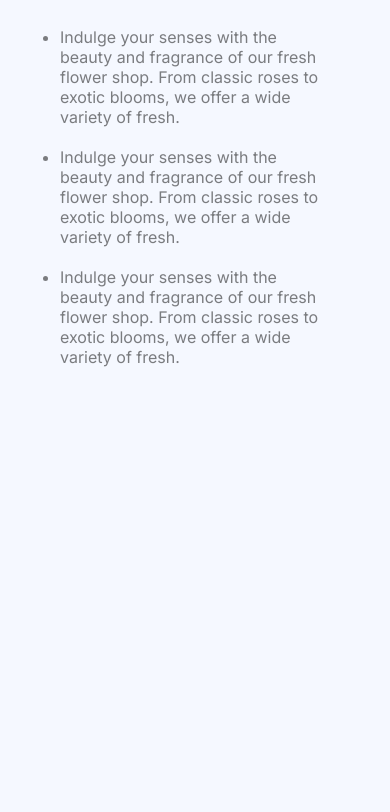
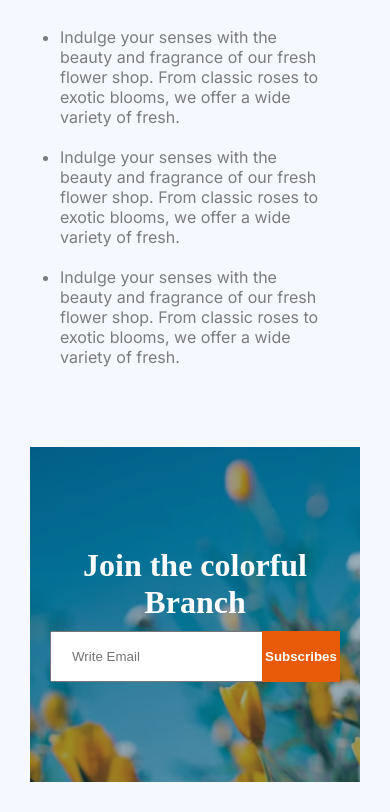
Before and after one commit to Khandaker-Sojol/Faugei_Flowers, a plain HTML site: page index.html in a window 390 px wide. Shown: the part 2766-3578 px from the top of the page. Before the commit the page ends 3213 px from the top, so only its background shows below. Drawn offline with Linux system fonts and the light colour scheme.

Commit message:
Colorful Branch Done

```diff
--- a/Styles/style.css
+++ b/Styles/style.css
@@ -157,6 +157,44 @@ header nav {
   width: 30%;
 }
 
+/* Colorful Brach styles */
+.colorful-branch {
+  background-image: url("../images/news-letter-bg.png");
+  background-repeat: no-repeat;
+  background-size: cover;
+  display: flex;
+  align-items: center;
+  justify-content: center;
+}
+
+.branch-info {
+  padding: 15rem 0;
+  width: 50%;
+}
+
+.branch-info h1 {
+  color: rgb(255, 255, 255);
+  font-family: "Noto Serif, serif";
+  font-size: 3.1rem;
+  font-weight: 700;
+  margin-bottom: 10px;
+  width: 100%;
+  text-align: center;
+}
+#input-parents {
+  display: flex;
+}
+.branch-info input {
+  padding: 16px 20px;
+  width: 80%;
+}
+.branch-info button {
+  width: 30%;
+  padding: 17px 0;
+  cursor: pointer;
+  margin-left: -1px;
+}
+
 /* RESPONSIVE CSS FOR MOBILE */
 @media screen and (max-width: 576px) {
   /* Header Styles Start */
@@ -235,10 +273,24 @@ header nav {
     font-size: 1rem;
     margin-bottom: 20px;
   }
-
   .badge {
     position: fixed;
-    width: 10%;
+    width: 0%;
     visibility: hidden;
   }
+  /* Colorful Brach styles */
+  .colorful-branch {
+    margin: 30px;
+    max-width: 100%;
+  }
+
+  .branch-info {
+    padding: 100px 20px;
+    width: 100%;
+  }
+
+  .branch-info h1 {
+    font-size: 2rem;
+    width: 100%;
+  }
 }
--- a/index.html
+++ b/index.html
@@ -142,6 +142,16 @@
                 </figure>
             </div>
         </section>
+        <!-- Colorful Branch -->
+        <section class="colorful-branch ">
+            <div class="branch-info">
+                <h1>Join the colorful Branch</h1>
+                <div id="input-parents">
+                    <input type="email" placeholder="Write Email" name="email" id="">
+                    <button class="common-btn">Subscribes</button>
+                </div>
+            </div>
+        </section>
     </main>
     <footer>
 
```
